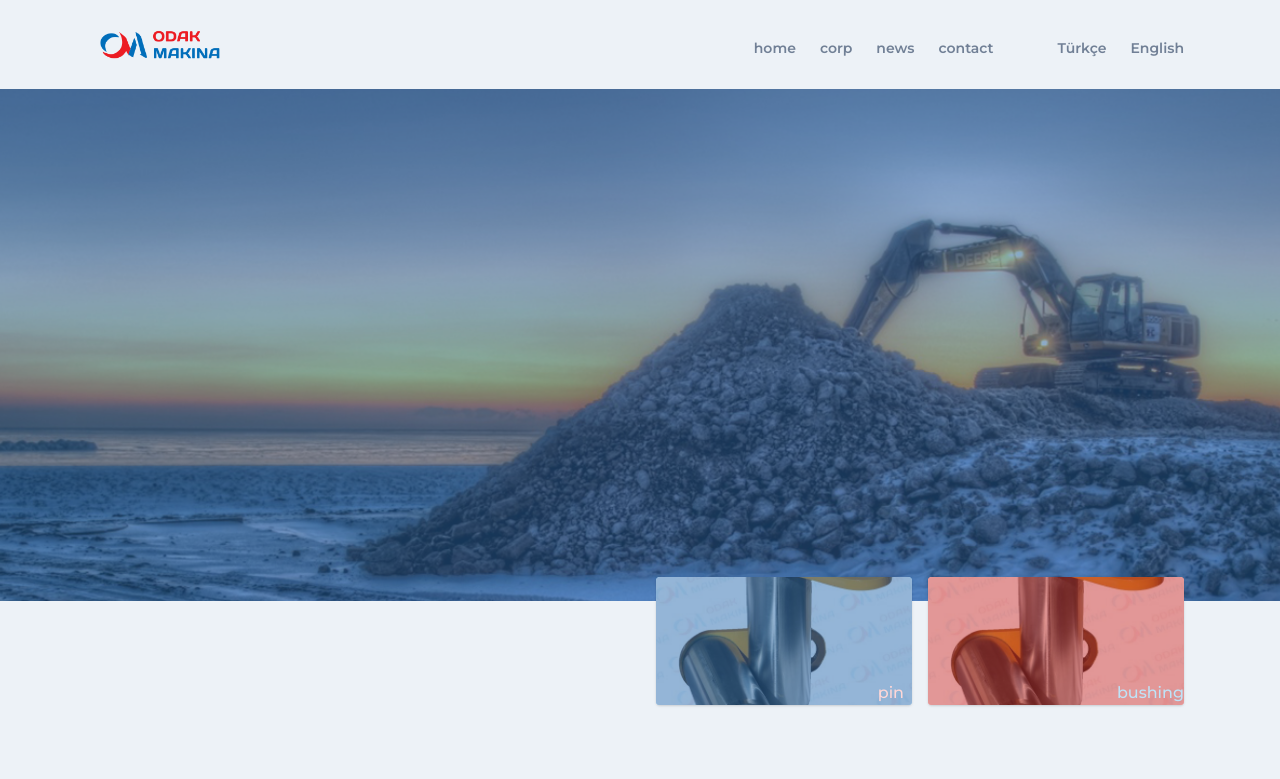
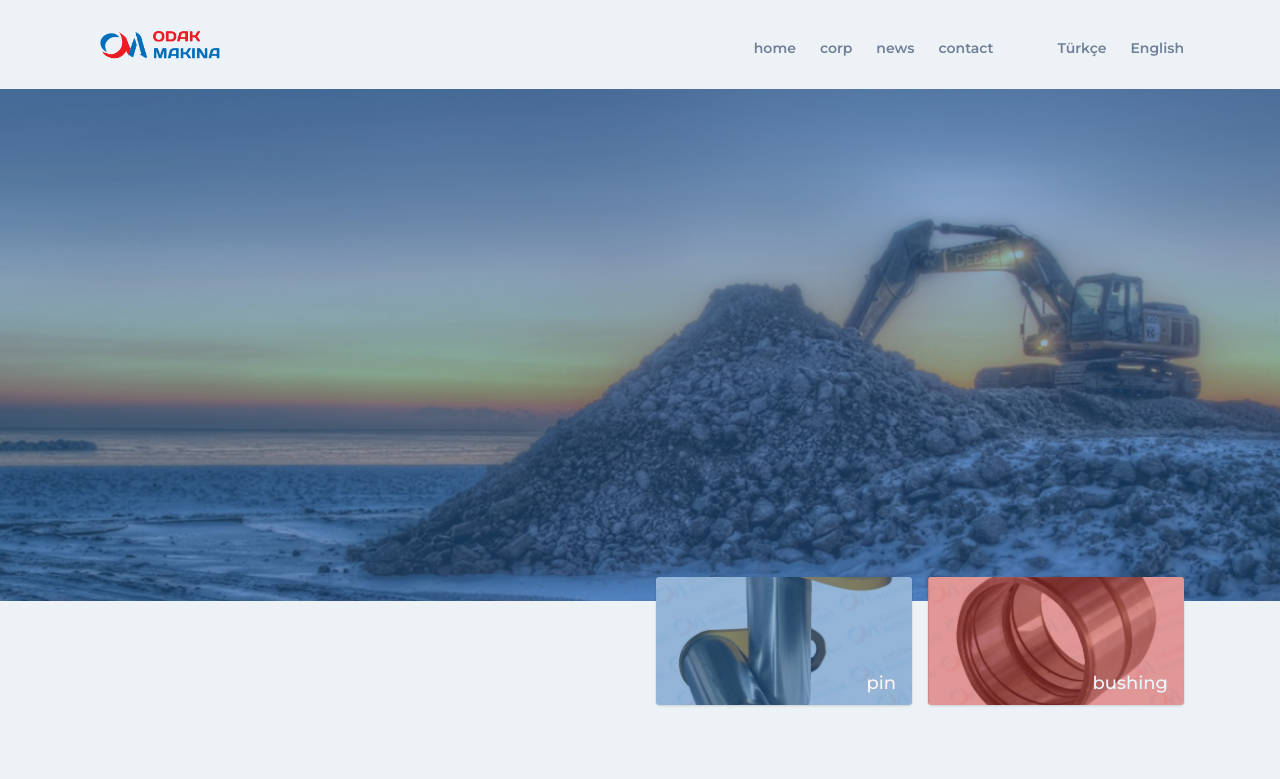
Before and after one commit to enescagl/odak-static-site, a Nuxt app: page / in a window 1280 px wide. Shown: the top 779 px of the page. Built offline with nearby package versions, Linux system fonts and the light colour scheme.

Commit message:
index pictures fixed.

```diff
--- a/api/contact.js
+++ b/api/contact.js
@@ -6,7 +6,9 @@ const serverless = ("serverless-http");
 
 const app = express();
 app.use(express.json());
-
+app.get("/", (req, res) => {
+    res.json({ message: "mesaj" });
+});
 app.post("/contact_form", (req, res) => {
     const attributes = ["name", "email", "subject", "message"];
     const sanitizedAttributes = attributes.map(n => validateAndSanitize(n, req.body[n]));
@@ -22,14 +24,14 @@ app.post("/contact_form", (req, res) => {
 
 });
 
-const rejectFunctions = new Map([
-    ["name", val => val.length < 3],
-    ["email", val => validator.isEmail(val)],
-    ["message", val => val.length < 10]
-]);
+const rejectFunctions = {
+    name: val => val.length < 3,
+    email: val => !validator.isEmail(val),
+    msg: val => val.length < 10
+}
 
 const validateAndSanitize = (key, value) => {
-    return rejectFunctions.has(key) && !rejectFunctions.get(key)(value) && xssFilters.inHTMLData(value);
+    return rejectFunctions.hasOwnProperty(key) && !rejectFunctions[key](value) && xssFilters.inHTMLData(value)
 }
 
 const sendMail = (name, email, subject, message) => {
--- a/nuxt.config.js
+++ b/nuxt.config.js
@@ -88,7 +88,7 @@ export default {
   },
   router: { middleware: "redirect" },
   // serverMiddleware: [
-  //   "./api/contact"
+  //   { path: '/api', handler: '@/api/contact.js' },
   // ],
 
   /*
--- a/pages/index.vue
+++ b/pages/index.vue
@@ -11,9 +11,11 @@
       >
         <div class="relative w-full h-full object-cover">
           <div class="absolute inset-0 bg-blue-700 opacity-50 mx-auto"></div>
-          <img class="w-full h-full object-cover" src="../static/img/pim_1.jpg" alt="Pin Image" />
+          <img class="w-full h-full object-cover" src="../static/img/pim.jpg" alt="Pin Image" />
         </div>
-        <span class="absolute bottom-0 right-0 mr-2 text-red-200 font-medium">{{$t('pin')}}</span>
+        <span
+          class="absolute bottom-0 right-0 mr-2 text-red-100 text-base sm:text-lg font-medium sm:mr-4 sm:mb-2"
+        >{{$t('pin')}}</span>
       </nuxt-link>
       <nuxt-link
         :to="localePath({name:'urunler-burc'})"
@@ -21,9 +23,11 @@
       >
         <div class="relative w-full h-full object-cover">
           <div class="absolute inset-0 bg-red-700 opacity-50 mx-auto"></div>
-          <img class="w-full h-full object-cover" src="../static/img/pim_1.jpg" alt="Pin Image" />
+          <img class="w-full h-full object-cover" src="../static/img/burc.jpg" alt="Pin Image" />
         </div>
-        <span class="absolute bottom-0 right-0 text-blue-200 font-medium">{{$t('bushing')}}</span>
+        <span
+          class="absolute bottom-0 right-0 mr-2 text-blue-100 text-base sm:text-lg font-medium sm:mr-4 sm:mb-2"
+        >{{$t('bushing')}}</span>
       </nuxt-link>
     </div>
     <div class="flex flex-wrap justify-between px-8 py-10 sm:px-12 lg:px-24">
```
Also changed, not shown: static/img/burc.jpg (added), static/img/pim.jpg (renamed from static/img/pim_1.jpg).
